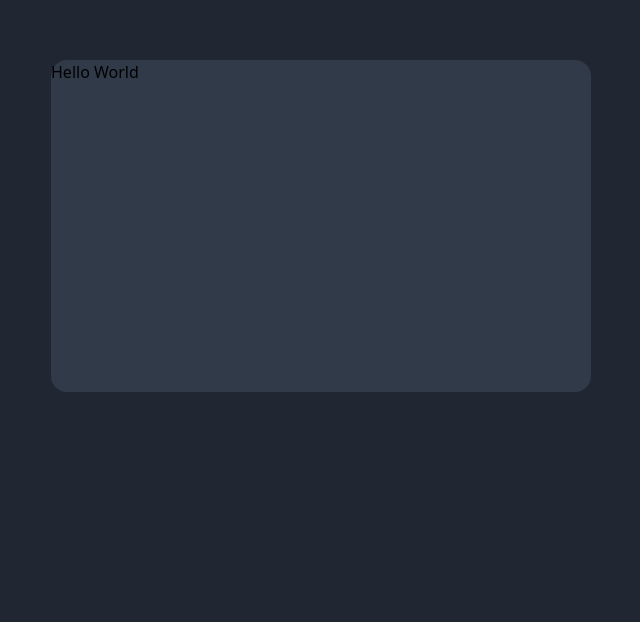
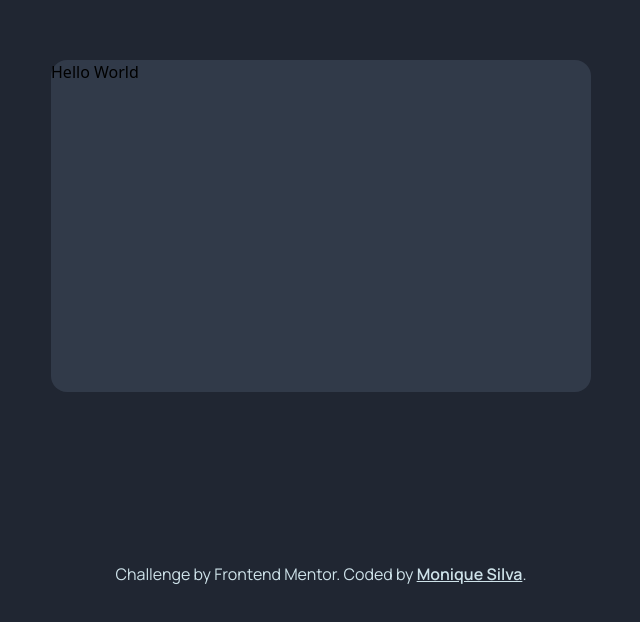
Before and after one commit to moniquedsilva/advice-generator, a Vue app: page / in a window 1280 px wide. Shown: the part 174-796 px from the top of the page, without its empty margins (319-959 px from the left). Built offline with nearby package versions, Linux system fonts and the light colour scheme.

Commit message:
feat: update layout

```diff
--- a/src/App.vue
+++ b/src/App.vue
@@ -1,15 +1,19 @@
 <template>
-  <main class="flex items-center justify-center h-screen w-full bg-dark-blue">
+  <main class="flex flex-col items-center justify-center gap-y-5 h-screen w-full bg-dark-blue">
     <AdviceCard />
+    <AdviceFooter />
   </main>
 </template>
 
 <script>
 import AdviceCard from './components/AdviceCard.vue'
+import AdviceFooter from './components/AdviceFooter.vue'
+
 export default {
   name: 'App',
   components: {
     AdviceCard,
+    AdviceFooter,
   },
 }
 </script>
```
